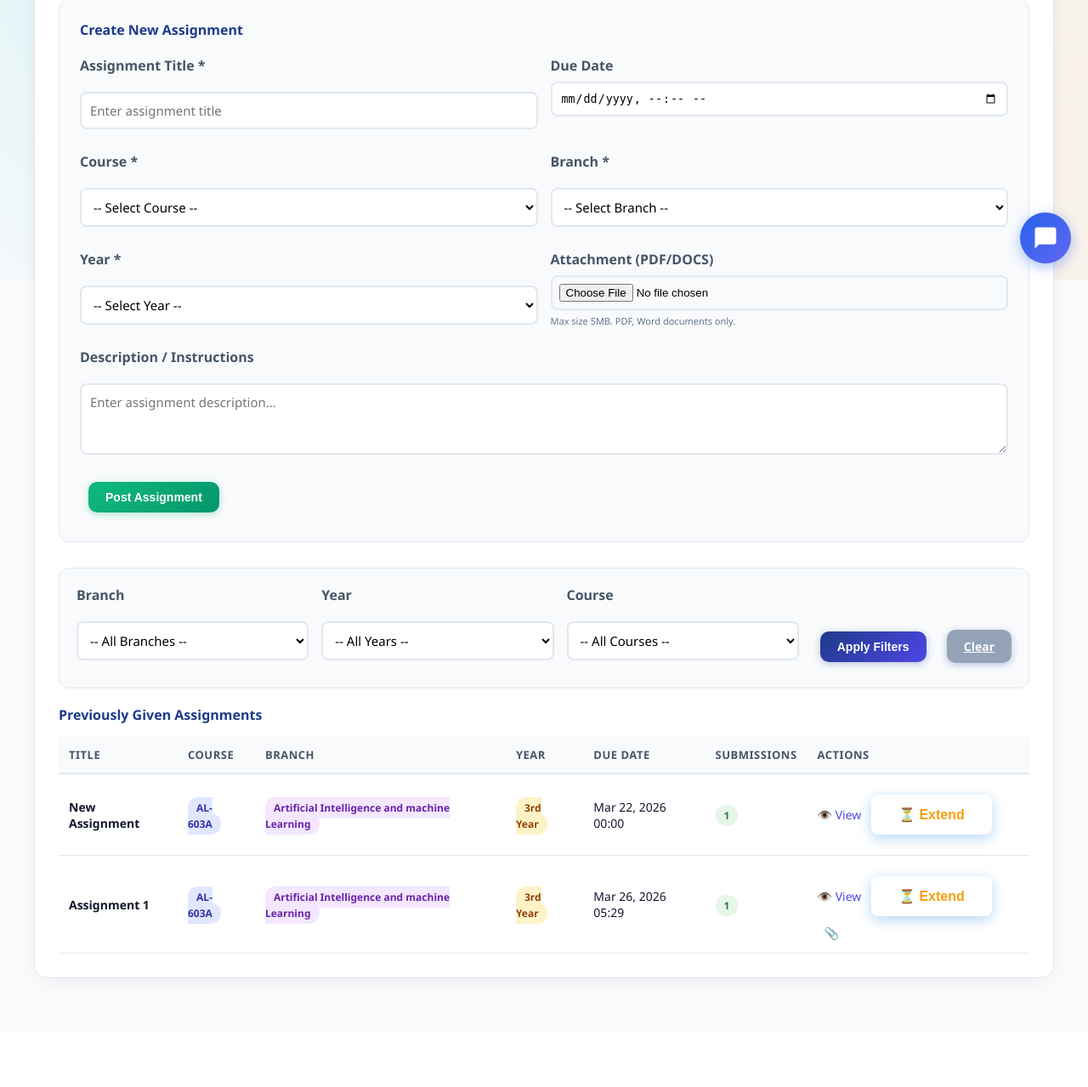
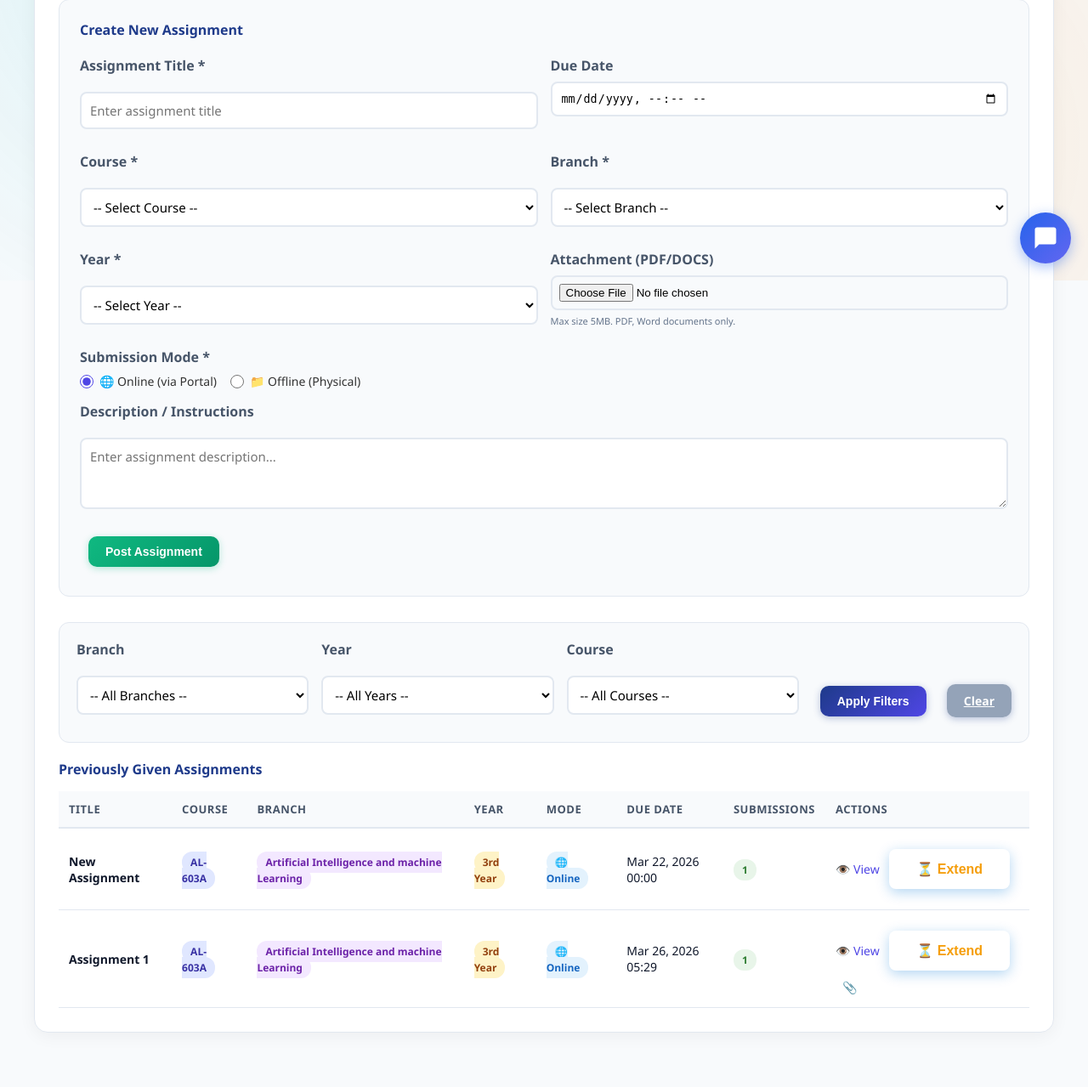
Before and after one commit to Deepanshuguptagpt/Student-Faculty-management, a Django app: page /faculty/dashboard/?tab=assignments in a window 1280 px wide. Shown: the part 470-1749 px from the top of the page at 85% size. Before the commit the page ends 1626 px from the top, so only its background shows below. Run offline with Django 5.2, Linux system fonts and the light colour scheme; data comes from the database, SQL or seed files in the repository; both versions use the stored data as it was after the commit.

Commit message:
Fix assignment dashboard: back button, mode column, and submission mode selector

```diff
--- a/templates/dashboards/faculty/assignment_detail.html
+++ b/templates/dashboards/faculty/assignment_detail.html
@@ -151,7 +151,7 @@
     @media (max-width: 768px)  { .detail-grid { grid-template-columns: 1fr; } .charts-grid { grid-template-columns: 1fr; } }
 </style>
 
-<a class="back-link" href="{% url 'faculty_assignments' %}">← Back to Assignments</a>
+<a class="back-link" href="/faculty/dashboard/?tab=assignments">← Back to Assignments</a>
 
 <!-- ── Stat Cards ── -->
 <div class="anal-cards">
--- a/templates/dashboards/faculty/overview_new.html
+++ b/templates/dashboards/faculty/overview_new.html
@@ -165,6 +165,21 @@
                         <input type="file" name="attachment" accept=".pdf,.doc,.docx" style="width: 100%; padding: 8px; border: 2px solid #E2E8F0; border-radius: 8px;">
                         <small style="color: #64748B; font-size: 11px;">Max size 5MB. PDF, Word documents only.</small>
                     </div>
+                    <div>
+                        <label style="display: block; margin-bottom: 8px; font-weight: 600; color: #475569;">Submission Mode *</label>
+                        <div style="display: flex; gap: 16px; margin-top: 4px;">
+                            <label style="display: flex; align-items: center; gap: 7px; cursor: pointer; font-weight: 500; color: #333; font-size: 14px;">
+                                <input type="radio" name="submission_mode" value="online" checked
+                                       style="accent-color: #4F46E5; width: 16px; height: 16px;">
+                                🌐 Online (via Portal)
+                            </label>
+                            <label style="display: flex; align-items: center; gap: 7px; cursor: pointer; font-weight: 500; color: #333; font-size: 14px;">
+                                <input type="radio" name="submission_mode" value="offline"
+                                       style="accent-color: #4F46E5; width: 16px; height: 16px;">
+                                📁 Offline (Physical)
+                            </label>
+                        </div>
+                    </div>
                     <div style="grid-column: span 2;">
                         <label style="display: block; margin-bottom: 8px; font-weight: 600; color: #475569;">Description / Instructions</label>
                         <textarea name="description" rows="3" placeholder="Enter assignment description..." style="width: 100%; padding: 10px; border: 2px solid #E2E8F0; border-radius: 8px;"></textarea>
@@ -222,6 +237,7 @@
                     <th>Course</th>
                     <th>Branch</th>
                     <th>Year</th>
+                    <th>Mode</th>
                     <th>Due Date</th>
                     <th>Submissions</th>
                     <th>Actions</th>
@@ -234,6 +250,13 @@
                     <td><span style="background: #E0E7FF; color: #3730A3; padding: 4px 10px; border-radius: 12px; font-size: 12px; font-weight: 600;">{{ a.course.code }}</span></td>
                     <td><span style="background: #F3E8FF; color: #6B21A8; padding: 4px 10px; border-radius: 12px; font-size: 12px; font-weight: 600;">{{ a.branch }}</span></td>
                     <td><span style="background: #FEF3C7; color: #92400E; padding: 4px 10px; border-radius: 12px; font-size: 12px; font-weight: 600;">{{ a.year|default:"N/A" }}</span></td>
+                    <td>
+                        {% if a.submission_mode == 'online' %}
+                        <span style="background: #E3F2FD; color: #1565C0; padding: 4px 10px; border-radius: 12px; font-size: 12px; font-weight: 600;">🌐 Online</span>
+                        {% else %}
+                        <span style="background: #FFF3E0; color: #E65100; padding: 4px 10px; border-radius: 12px; font-size: 12px; font-weight: 600;">📁 Offline</span>
+                        {% endif %}
+                    </td>
                     <td>{{ a.due_datetime|date:"M d, Y H:i"|default:"No due date" }}</td>
                     <td>
                         <span style="background: #E8F5E9; color: #2E7D32; padding: 4px 10px; border-radius: 12px; font-size: 12px; font-weight: 600;">
```
Also changed, not shown: db_v2.sqlite3.
